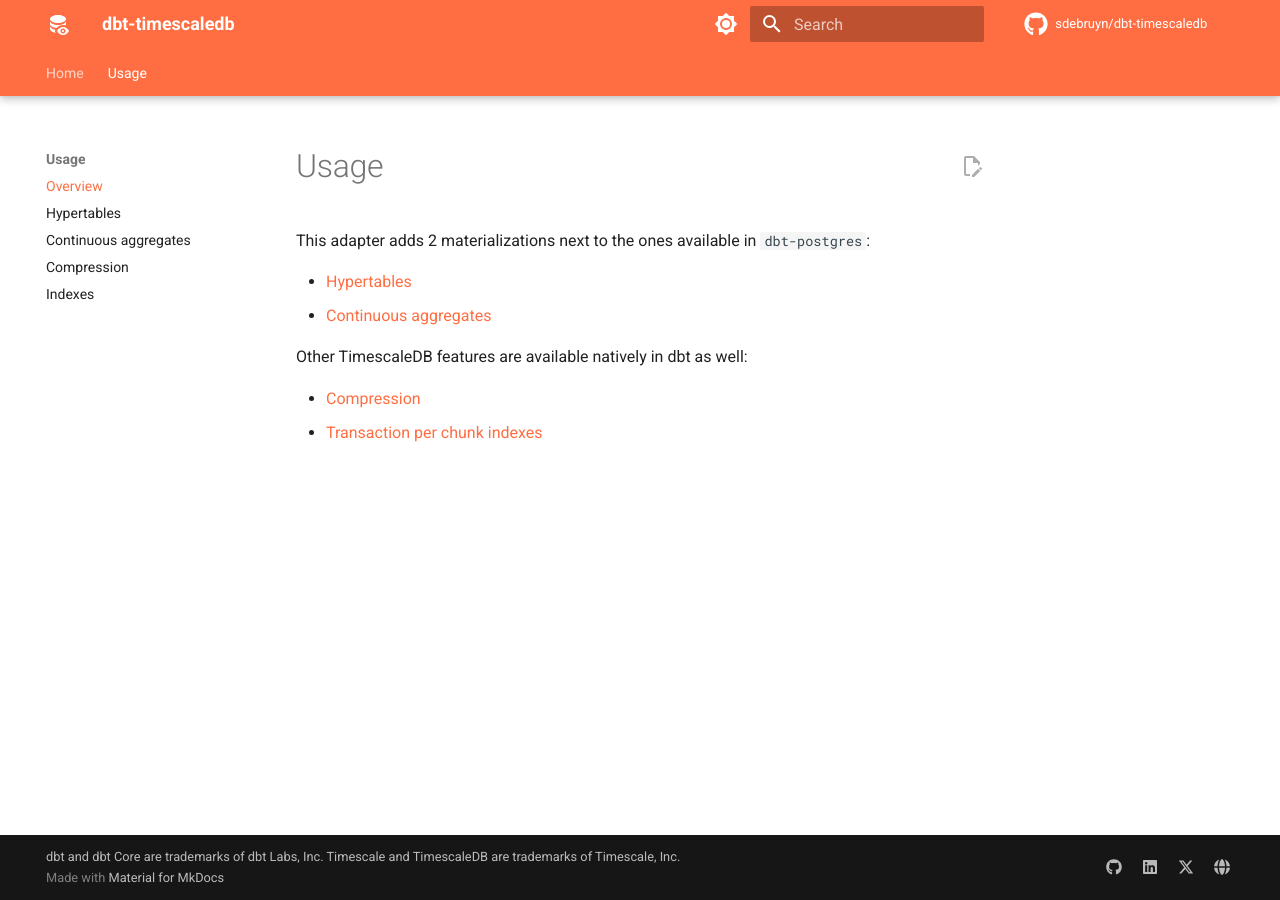
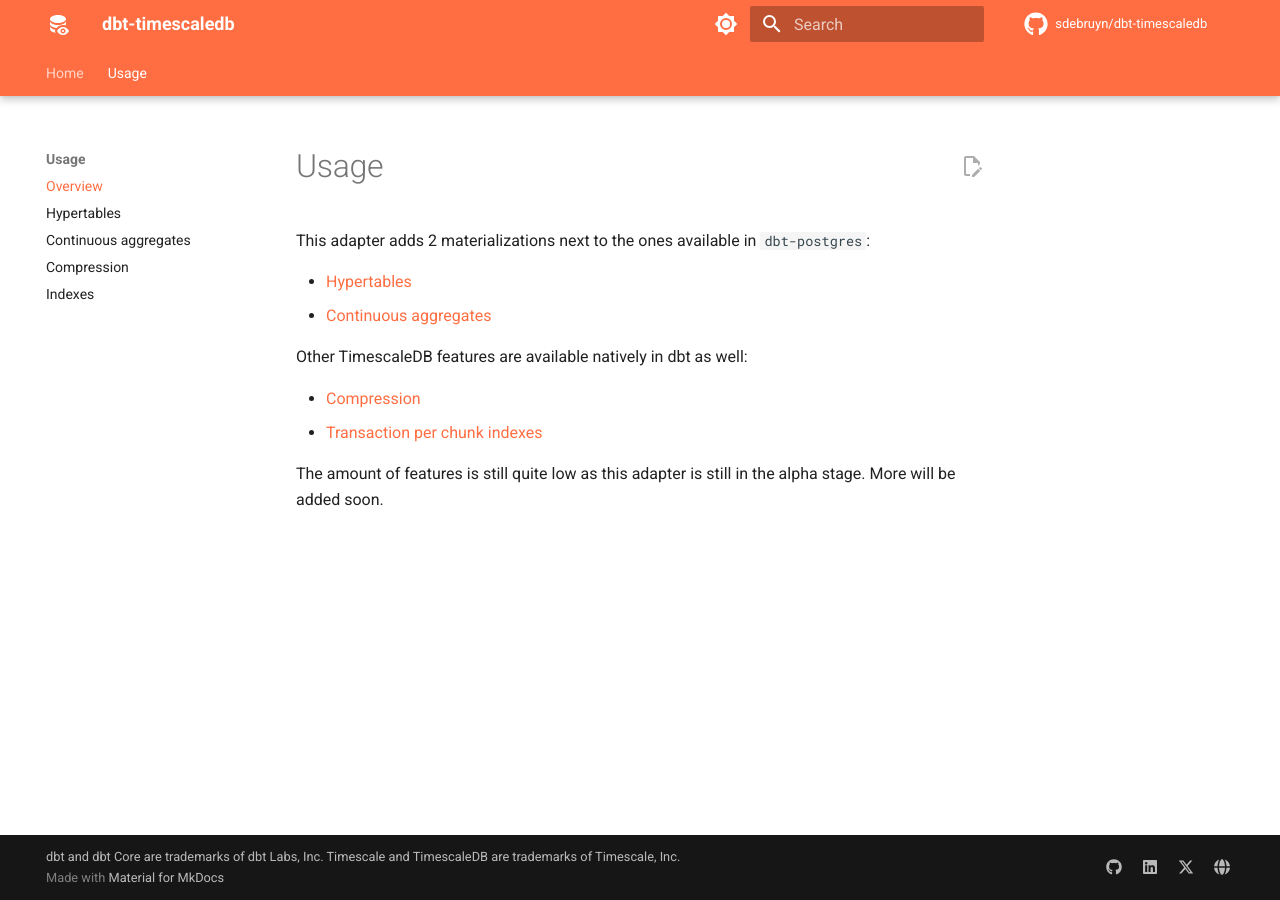
Before and after one commit to sdebruyn/dbt-timescaledb, an MkDocs documentation site: the page built from docs/usage/index.md, in a window 1280 px wide. Built offline with MkDocs 1.6.1 and Material for MkDocs 9.7.7, drawn with Linux system fonts in a browser that asks for light colours; plug-ins that fetch from the network failed and are left out; comment, search, counter and statistics services are not loaded.

Commit message:
add note about alpha

```diff
--- a/docs/usage/index.md
+++ b/docs/usage/index.md
@@ -9,3 +9,5 @@
 
 * [Compression](compression.md)
 * [Transaction per chunk indexes](indexes.md)
+
+The amount of features is still quite low as this adapter is still in the alpha stage. More will be added soon.
```
